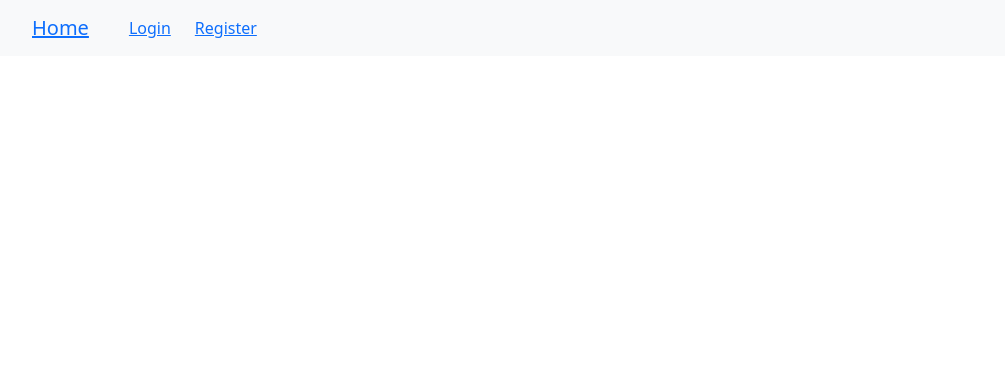
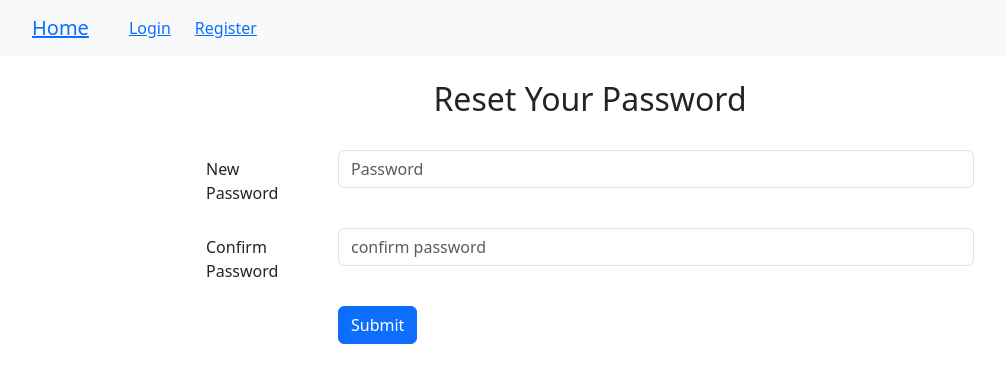
Before and after one commit to mahabur-rahman/metawebix, a React (Vite) app: page /reset/1 in a window 1280 px wide. Before the commit this address had no page. Shown: the top 382 px of the page, without its empty margins (50-1055 px from the left). Built offline with nearby package versions, Linux system fonts and the light colour scheme.

Commit message:
reset password implement

```diff
--- a/src/App.jsx
+++ b/src/App.jsx
@@ -3,6 +3,8 @@ import Login from "./components/Login";
 import Register from "./components/Register";
 import Header from "./components/Header";
 import { Routes, Route } from "react-router-dom";
+import Forgot from "./components/Forgot";
+import Reset from "./components/Reset";
 
 const App = () => {
   return (
@@ -13,6 +15,8 @@ const App = () => {
         <Route exact path="/" element={<Home />} />
         <Route exact path="/login" element={<Login />} />
         <Route exact path="/register" element={<Register />} />
+        <Route exact path="/forgot-password" element={<Forgot />} />
+        <Route exact path="/reset/:token" element={<Reset />} />
       </Routes>
     </>
   );
--- /dev/null
+++ b/src/components/Forgot.jsx
@@ -0,0 +1,77 @@
+import { useState } from "react";
+import { Button, Col, Form, Row } from "react-bootstrap";
+import axios from "axios";
+
+const Forgot = () => {
+  const [email, setEmail] = useState("");
+  const [notify, setNotify] = useState({
+    show: false,
+    error: false,
+    message: "",
+  });
+
+  const handleSubmit = async (e) => {
+    e.preventDefault();
+    try {
+      await axios.post("/reset/forgot-password", { email });
+
+      setNotify({
+        show: true,
+        error: false,
+        message: "Please check your email!",
+      });
+    } catch (err) {
+      setNotify({
+        show: true,
+        error: true,
+        message: "Error occured!",
+      });
+      console.log(err.message);
+    }
+    // api call
+  };
+
+  let info;
+
+  if (notify.show) {
+    info = (
+      <div
+        className={notify.error ? "alert alert-danger" : "alert alert-success"}
+        role={"alert"}
+      >
+        {notify.message}
+      </div>
+    );
+  }
+
+  return (
+    <>
+      {info}
+      <Form style={{ width: "60%", margin: "0 auto" }} onSubmit={handleSubmit}>
+        <h2 className="text-center py-4">Forgot Password</h2>
+        <Form.Group as={Row} className="mb-3" controlId="formHorizontalEmail">
+          <Form.Label column sm={2}>
+            Email
+          </Form.Label>
+          <Col sm={10}>
+            <Form.Control
+              type="email"
+              placeholder="Email"
+              name="email"
+              value={email}
+              onChange={(e) => setEmail(e.target.value)}
+            />
+          </Col>
+        </Form.Group>
+
+        <Form.Group as={Row} className="mb-3">
+          <Col sm={{ span: 10, offset: 2 }}>
+            <Button type="submit">Submit</Button>
+          </Col>
+        </Form.Group>
+      </Form>
+    </>
+  );
+};
+
+export default Forgot;
--- a/src/components/Header.jsx
+++ b/src/components/Header.jsx
@@ -20,7 +20,7 @@ function Header() {
   // }, []);
 
   const logout = async () => {
-    await axios.post("/logout", {}, { withCredentials: true });
+    await axios.post("/user/logout", {}, { withCredentials: true });
     dispatch(setAuth(false));
     // every headers set token ''
     axios.defaults.headers.common["Authorization"] = ``;
--- a/src/components/Home.jsx
+++ b/src/components/Home.jsx
@@ -12,7 +12,7 @@ const Home = () => {
   useEffect(() => {
     (async () => {
       try {
-        const { data } = await axios.get(`/me`);
+        const { data } = await axios.get(`/user/me`);
         setMessage(`${data.firstName} - ${data.lastName}`);
 
         dispatch(setAuth(true));
--- a/src/components/Login.jsx
+++ b/src/components/Login.jsx
@@ -1,7 +1,7 @@
 import { useState } from "react";
 import { Button, Col, Form, Row } from "react-bootstrap";
 import axios from "axios";
-import { Navigate } from "react-router-dom";
+import { Navigate, Link } from "react-router-dom";
 
 const Login = () => {
   const [formData, setFormData] = useState({
@@ -21,7 +21,7 @@ const Login = () => {
   const handleSubmit = async (e) => {
     e.preventDefault();
     // api call
-    const { data } = await axios.post(`/login`, formData, {
+    const { data } = await axios.post(`/user/login`, formData, {
       withCredentials: true,
     });
 
@@ -77,6 +77,8 @@ const Login = () => {
           </Col>
         </Form.Group>
 
+        <Link to="/forgot-password">Forgot Password?</Link>
+
         <Form.Group as={Row} className="mb-3">
           <Col sm={{ span: 10, offset: 2 }}>
             <Button type="submit">Sign in</Button>
--- a/src/components/Register.jsx
+++ b/src/components/Register.jsx
@@ -27,7 +27,7 @@ const Register = () => {
 
     try {
       // api call
-      const response = await axios.post("/signup", formData);
+      const response = await axios.post("/user/signup", formData);
 
       if (response.data) {
         setRedirect(true);
--- /dev/null
+++ b/src/components/Reset.jsx
@@ -0,0 +1,79 @@
+import { useState } from "react";
+import { Button, Col, Form, Row } from "react-bootstrap";
+import axios from "axios";
+import { Navigate, useParams } from "react-router-dom";
+
+const Reset = () => {
+  const [password, setPassword] = useState("");
+  const [confirmPassword, setConfirmPassword] = useState("");
+  const [redirect, setRedirect] = useState(false);
+
+  const { token } = useParams();
+
+  const handleSubmit = async (e) => {
+    e.preventDefault();
+
+    // api call
+    await axios.post("/reset/reset-password", {
+      token,
+      password,
+      password_confirm: confirmPassword,
+    });
+
+    setRedirect(true);
+  };
+
+  if (redirect) {
+    return <Navigate to="/login" />;
+  }
+
+  return (
+    <>
+      <Form style={{ width: "60%", margin: "0 auto" }} onSubmit={handleSubmit}>
+        <h2 className="text-center py-4">Reset Your Password </h2>
+
+        <Form.Group
+          as={Row}
+          className="mb-3"
+          controlId="formHorizontalPassword"
+        >
+          <Form.Label column sm={2}>
+            New Password
+          </Form.Label>
+          <Col sm={10}>
+            <Form.Control
+              type="password"
+              placeholder="Password"
+              onChange={(e) => setPassword(e.target.value)}
+            />
+          </Col>
+        </Form.Group>
+
+        <Form.Group
+          as={Row}
+          className="mb-3"
+          controlId="formHorizontalPassword"
+        >
+          <Form.Label column sm={2}>
+            Confirm Password
+          </Form.Label>
+          <Col sm={10}>
+            <Form.Control
+              type="password"
+              placeholder="confirm password"
+              onChange={(e) => setConfirmPassword(e.target.value)}
+            />
+          </Col>
+        </Form.Group>
+
+        <Form.Group as={Row} className="mb-3">
+          <Col sm={{ span: 10, offset: 2 }}>
+            <Button type="submit">Submit</Button>
+          </Col>
+        </Form.Group>
+      </Form>
+    </>
+  );
+};
+
+export default Reset;
--- a/src/interceptors/axios.js
+++ b/src/interceptors/axios.js
@@ -1,6 +1,6 @@
 import axios from "axios";
 
-axios.defaults.baseURL = "http://localhost:5000/api/v1/user";
+axios.defaults.baseURL = "http://localhost:5000/api/v1";
 
 let refresh = false;
 
@@ -11,7 +11,7 @@ axios.interceptors.response.use(
       refresh = true;
 
       const response = await axios.post(
-        "/refresh",
+        "/user/refresh",
         {},
         { withCredentials: true }
       );
```
